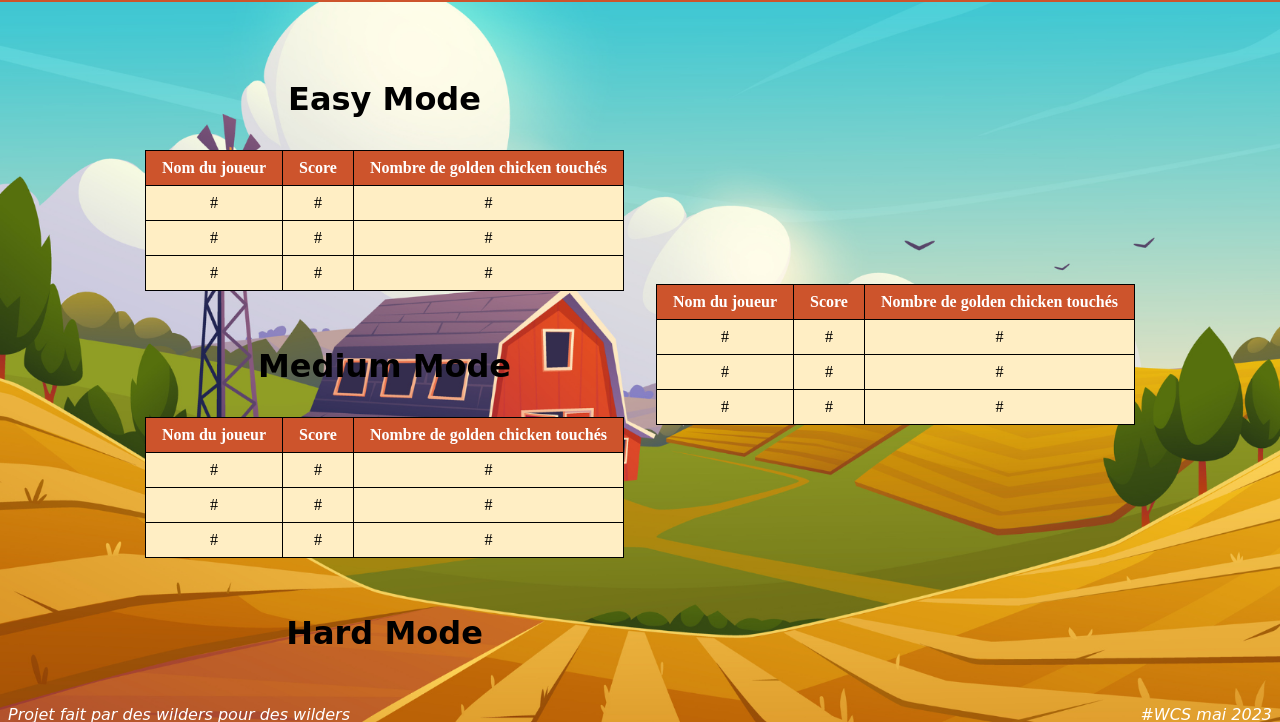
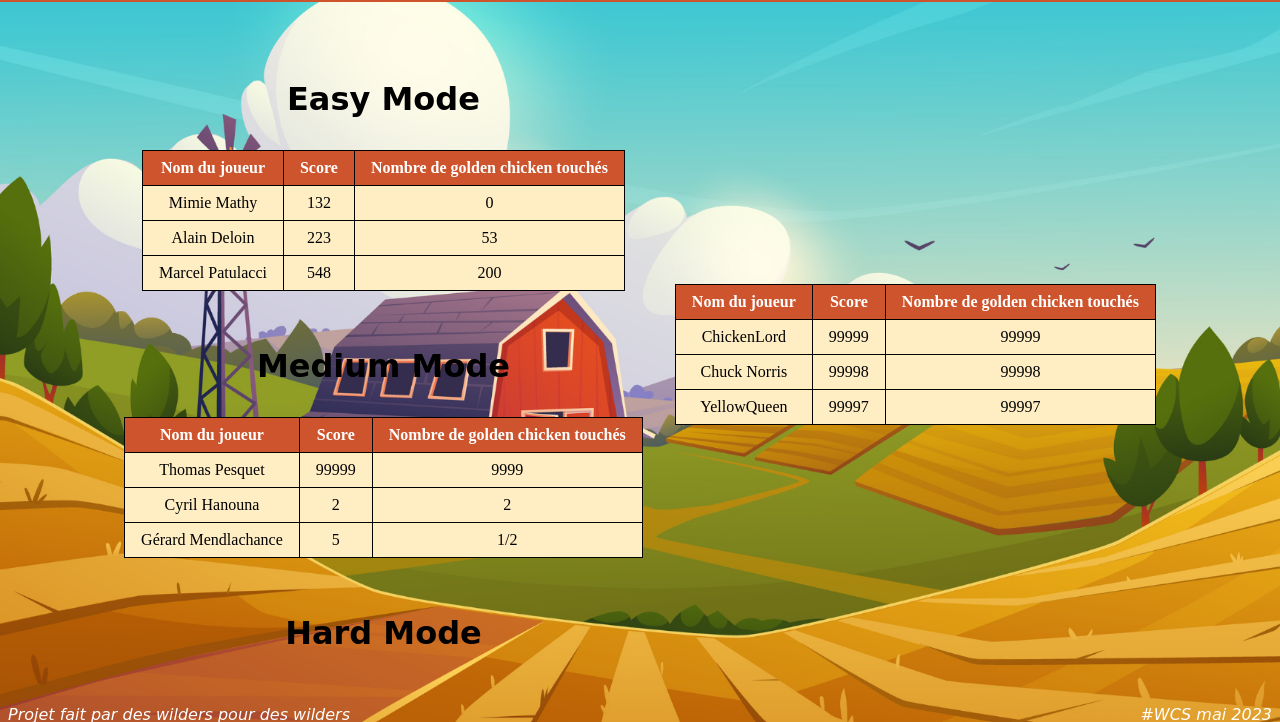
Before and after one commit to Ben-git01/Projet01, a website: page score.html in a window 1280 px wide. Shown: the part 78-800 px from the top of the page. Drawn offline with Linux system fonts and the light colour scheme; a web font is replaced by a local one.

Commit message:
AjoutDonnéeFactice

```diff
--- a/score.html
+++ b/score.html
@@ -46,19 +46,19 @@
                     <th>Nombre de golden chicken touchés</th>
                 </tr>
                 <tr>
-                    <td> #</td>
-                    <td>#</td>
-                    <td>#</td>
+                    <td> Mimie Mathy</td>
+                    <td>132</td>
+                    <td>0</td>
                 </tr>
                 <tr>
-                    <td> #</td>
-                    <td>#</td>
-                    <td>#</td>
+                    <td> Alain Deloin</td>
+                    <td>223</td>
+                    <td>53</td>
                 </tr>
                 <tr>
-                    <td> #</td>
-                    <td>#</td>
-                    <td>#</td>
+                    <td> Marcel Patulacci</td>
+                    <td>548</td>
+                    <td>200</td>
                 </tr>
             </table>
             <h1>Medium Mode</h1>
@@ -70,19 +70,19 @@
                     <th>Nombre de golden chicken touchés</th>
                 </tr>
                 <tr>
-                    <td> #</td>
-                    <td>#</td>
-                    <td>#</td>
+                    <td>Thomas Pesquet</td>
+                    <td>99999</td>
+                    <td>9999</td>
                 </tr>
                 <tr>
-                    <td> #</td>
-                    <td>#</td>
-                    <td>#</td>
+                    <td>Cyril Hanouna</td>
+                    <td>2</td>
+                    <td>2</td>
                 </tr>
                 <tr>
-                    <td> #</td>
-                    <td>#</td>
-                    <td>#</td>
+                    <td> Gérard Mendlachance</td>
+                    <td>5</td>
+                    <td>1/2</td>
                 </tr>
             </table>
             <h1>Hard Mode</h1>
@@ -94,19 +94,19 @@
                     <th>Nombre de golden chicken touchés</th>
                 </tr>
                 <tr>
-                    <td> #</td>
-                    <td>#</td>
-                    <td>#</td>
+                    <td> ChickenLord </td>
+                    <td>99999</td>
+                    <td>99999</td>
                 </tr>
                 <tr>
-                    <td> #</td>
-                    <td>#</td>
-                    <td>#</td>
+                    <td> Chuck Norris</td>
+                    <td>99998</td>
+                    <td>99998</td>
                 </tr>
                 <tr>
-                    <td> #</td>
-                    <td>#</td>
-                    <td>#</td>
+                    <td> YellowQueen </td>
+                    <td>99997</td>
+                    <td>99997</td>
                 </tr>
             </table>
         </div>
```
